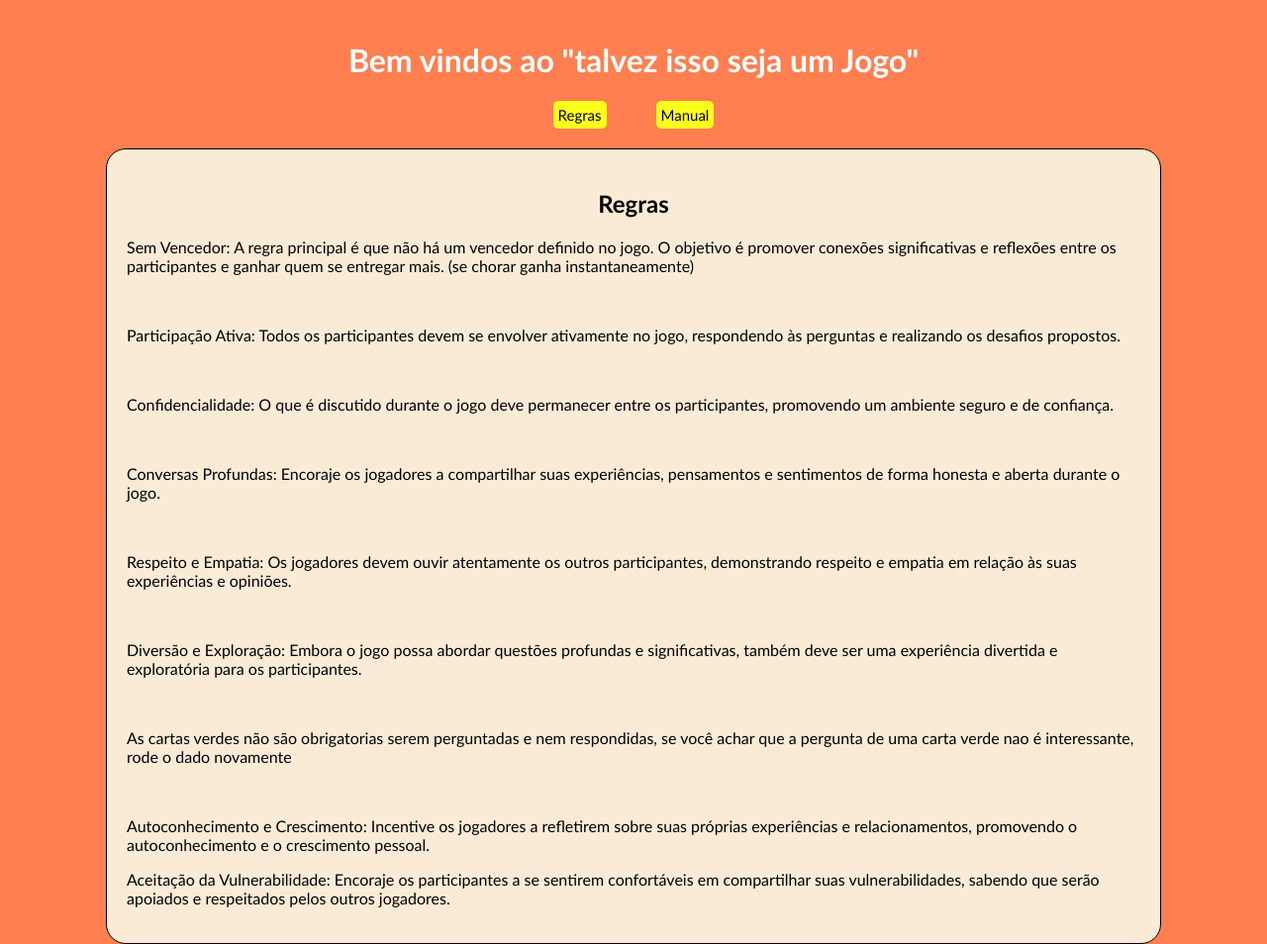
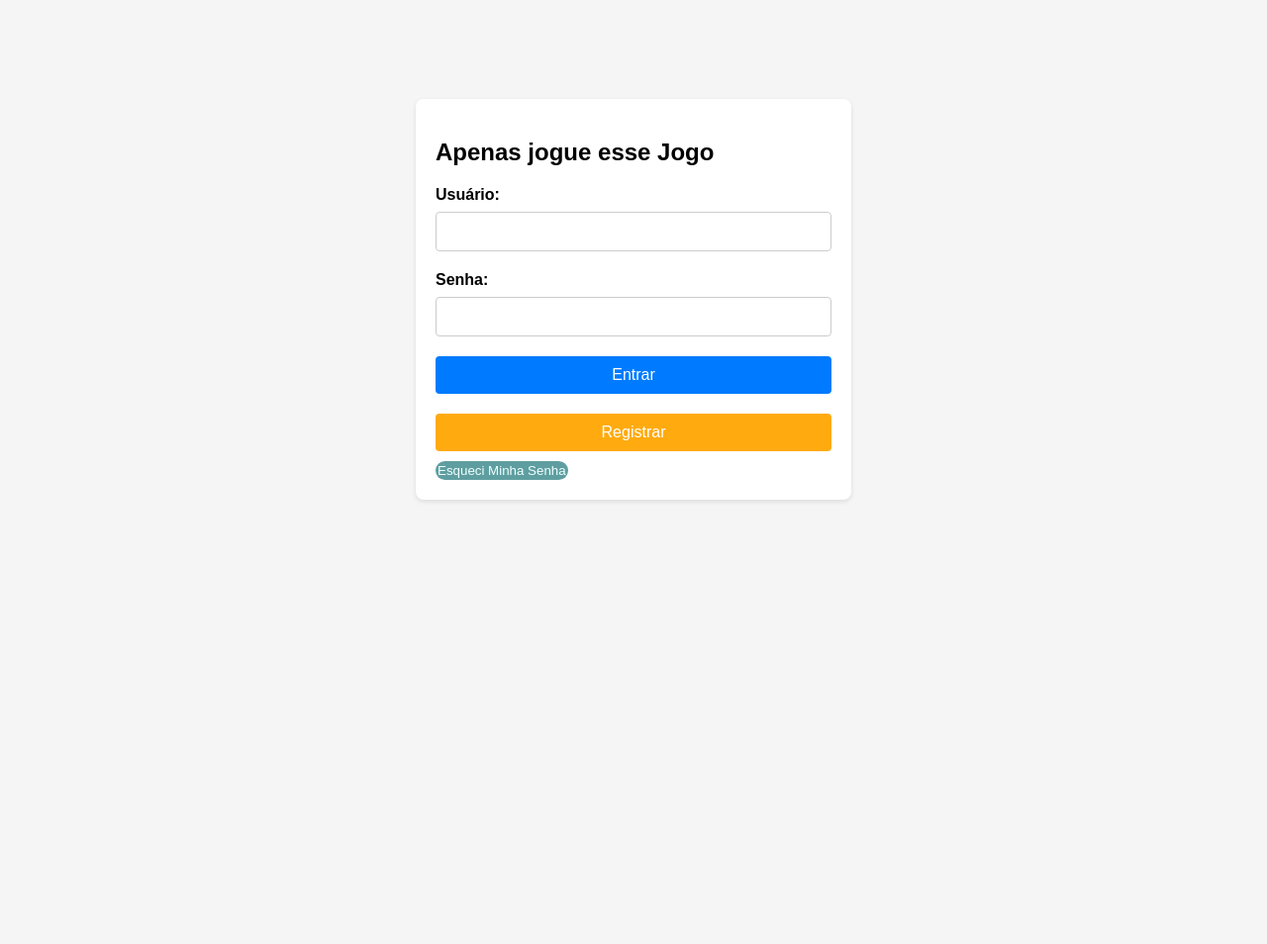
Before and after one commit to rafaelmattoss/apenas-jogue-esse-jogo, a plain HTML site: page index.htm in a window 1280 px wide. Shown: the top 954 px of the page at 99% size. After the commit the page ends 800 px from the top, so only its background shows below. Drawn offline with Linux system fonts and the light colour scheme.

Commit message:
registro de users

```diff
--- a/comeco.css
+++ b/comeco.css
@@ -1,88 +1,97 @@
 @charset "UTF-8";
 
-body{
-    margin: 0%;
-    padding: 0%;
-    background-color: coral;
-}
-#regras{
-    font-family: 'Trebuchet MS', 'Lucida Sans Unicode', 'Lucida Grande', 'Lucida Sans', Arial, sans-serif;
-    width: 80%;
-    height: 100%;
-    margin: auto;
-    background-color: antiquewhite;
-    padding: 20px;
-    border: 1px solid black;
-    border-radius: 20px ;
-    margin-bottom: 80px;
+/* Reset de estilos básicos */
+body, html {
+    margin: 0;
+    padding: 0;
+    font-family: Arial, sans-serif;
+    background-color: #f5f5f5;
 }
 
-#manual{
-    font-family: 'Trebuchet MS', 'Lucida Sans Unicode', 'Lucida Grande', 'Lucida Sans', Arial, sans-serif;
-    width: 80%;
-    height: 100%;
-    margin: auto;
-    background-color: antiquewhite;
+/* Container principal */
+.container {
+    max-width: 400px;
+    margin: 100px auto;
+    background-color: #fff;
     padding: 20px;
-    border: 1px solid black;
-    border-radius: 20px ;
+    border-radius: 8px;
+    box-shadow: 0 2px 5px rgba(0, 0, 0, 0.1);
 }
 
-h1{
-    font-family: 'Trebuchet MS', 'Lucida Sans Unicode', 'Lucida Grande', 'Lucida Sans', Arial, sans-serif;
-    text-align: center;
-    color: white;
+/* Estilos para o formulário */
+form {
+    display: flex;
+    flex-direction: column;
 }
 
-h2{
-    text-align: center;
+label {
+    margin-bottom: 8px;
+    font-weight: bold;
+}
+
+input[type="text"],
+input[type="password"] {
+    padding: 10px;
+    margin-bottom: 20px;
+    border: 1px solid #ccc;
+    border-radius: 4px;
+    font-size: 16px;
+}
+
+/* Botão de Entrar */
+#entrar {
+    padding: 10px 20px;
+    background-color: #007bff;
+    color: #fff;
+    border: none;
+    border-radius: 4px;
+    cursor: pointer;
+    font-size: 16px;
     margin-bottom: 20px;
 }
 
-header {
-    text-align: center; /* Centraliza o conteúdo horizontalmente */
-    padding: 20px; /* Adiciona algum espaço ao redor do cabeçalho */
-}
-
-#opcoes{
-    display: flex;
-    gap: 50px;
+#recover{
+    background-color: cadetblue;
+    color: azure;
+    padding: 2px;
+    border-radius: 10px;
 
 }
 
-.escolha{
-    background-color: rgb(251, 255, 27);
-    padding: 5px;
-    border-radius: 5px;
-    font-family: 'Trebuchet MS', 'Lucida Sans Unicode', 'Lucida Grande', 'Lucida Sans', Arial, sans-serif;
-    font-size: 15px;
+#entrar:hover {
+    background-color: #0056b3;
+}
+
+/* Link para Registrar */
+a {
+    padding: 10px 20px;
+    background-color: #ffab0f;
+    color: #fff;
+    border: none;
+    border-radius: 4px;
+    cursor: pointer;
+    font-size: 16px;
+    display: block;
+    text-align: center;
+    margin-bottom: 10px;
+    text-decoration: none;
+
+
 
 }
 
-#options {
-    display: flex;
-    justify-content: center; /* Centraliza os elementos filhos horizontalmente */
+a:hover {
+    background-color: #99670b;
 }
 
-#options > div {
-    margin: 0 10px; /* Adiciona algum espaço entre os elementos */
-    cursor: pointer; /* Altera o cursor para indicar que os elementos são clicáveis */
+/* Botão de Esqueci Minha Senha */
+button {
+    background-color: transparent;
+    border: none;
+    color: #007bff;
+    cursor: pointer;
 }
 
-#jogo{
-    display: block;
-    margin: auto;
-    height: 30px;
-    width: 100px;
-    padding: 10px;
-    background-color: gold;
-    align-items: center;
-    text-align: center;
-    margin-bottom: 50px;
-    margin-top: 50px;
-    font-family: Arial, Helvetica, sans-serif;
-    font-size: 15px;
-    color: black;
-    font-weight: 400;
-    border-radius: 20px;
+button:hover {
+    text-decoration: underline;
 }
--- a/index.htm
+++ b/index.htm
@@ -3,62 +3,29 @@
 <head>
     <meta charset="UTF-8">
     <meta name="viewport" content="width=device-width, initial-scale=1.0">
-    <title>Vida</title>
+    <title>Tela de Login</title>
     <link rel="stylesheet" href="comeco.css">
+
 </head>
 <body>
 
-    <header>
-        <h1>Bem vindos ao "talvez isso seja um Jogo" </h1>
+<div class="container">
+    <h2>Apenas jogue esse Jogo</h2>
+    <form action="#" id="form-login">
+        <label for="usuario">Usuário:</label>
+        <input type="text" id="usuario" name="usuario">
 
-           <div id="options">
-               <div id="opcoes">
+        <label for="senha">Senha:</label>
+        <input type="password" id="senha" name="senha">
 
-                  <div class="escolha">Regras</div>
-                  <div class="escolha"> Manual</div>
+        <button type="submit" id="entrar">Entrar</button>
+    </form>
 
-             </div>
-           </div>
-
-    </header>
-    <main>
-
-        <div id="regras">
-            <h2> Regras</h2>
-
-            <p>Sem Vencedor: A regra principal é que não há um vencedor definido no jogo. O objetivo é promover conexões significativas e reflexões entre os participantes e ganhar quem se entregar mais. (se chorar ganha instantaneamente)</p> <br>
-            <p>Participação Ativa: Todos os participantes devem se envolver ativamente no jogo, respondendo às perguntas e realizando os desafios propostos.</p> <br>
-            <p>Confidencialidade: O que é discutido durante o jogo deve permanecer entre os participantes, promovendo um ambiente seguro e de confiança.</p> <br>
-            <p> Conversas Profundas: Encoraje os jogadores a compartilhar suas experiências, pensamentos e sentimentos de forma honesta e aberta durante o jogo.</p> <br>
-            <p>Respeito e Empatia: Os jogadores devem ouvir atentamente os outros participantes, demonstrando respeito e empatia em relação às suas experiências e opiniões.</p> <br>
-            <p>Diversão e Exploração: Embora o jogo possa abordar questões profundas e significativas, também deve ser uma experiência divertida e exploratória para os participantes.</p> <br>
-
-            <p>As cartas verdes não são obrigatorias serem perguntadas e nem respondidas, se você achar que a pergunta de uma carta verde nao é interessante, rode o dado novamente</p> <br>
-
-            <p>Autoconhecimento e Crescimento: Incentive os jogadores a refletirem sobre suas próprias experiências e relacionamentos, promovendo o autoconhecimento e o crescimento pessoal.</p>
-            <p>Aceitação da Vulnerabilidade: Encoraje os participantes a se sentirem confortáveis em compartilhar suas vulnerabilidades, sabendo que serão apoiados e respeitados pelos outros jogadores.</p>
-
-        </div>
-
-        <div id="manual"> <br>
-
-            <h2>Manual</h2>
-            <ul>
-                <li>Reúna todos os participantes em um círculo para iniciar o jogo.</li> <br>
-                <li>Distribua o link de acesso para todos os participantes, garantindo que todos tenham acesso às perguntas e desafios.</li> <br>
-                <li>Decida quem começará o jogo, geralmente determinado pelo jogador mais jovem, mais velho ou por meio de um método aleatório.</li> <br>
-                <li>o jogador que roda o dado tira a carta para o jogador que esta a esquerda, fazendo com que o mesmo responda a pergunta ou realize o desafio sorteado (essa regra pode ser mudada a qualquer momento do jogo).</li> <br>
-                <li>Os outros participantes podem então compartilhar suas próprias respostas ou comentários sobre a questão apresentada.</li> <br>
-                <li>Continue jogando, passando o dado para o próximo jogador no sentido horário, até que todos tenham tido a oportunidade de participar.</li> <br>
-                <li>Não há um limite de tempo para o jogo, permitindo que as conversas fluam naturalmente e que todos tenham a chance de se expressar livremente.</li> <br>
-            </ul>
-
-        </div>
-
-    </main>
+    <a href="registrar.html">Registrar</a>
+    <button id="recover">Esqueci Minha Senha</button>
 
 
-    <a id="jogo" href="jogo.html"> Jogar</a>
+</div>
 
 </body>
 </html>
--- /dev/null
+++ b/registrar.css
@@ -0,0 +1,60 @@
+@charset "UTF-8";
+body {
+    font-family: Arial, sans-serif;
+    background-color: #f5f5f5;
+    padding: 20px;
+}
+form {
+    margin: auto;
+    max-width: 400px;
+    background-color: #fff;
+    padding: 20px;
+    border-radius: 8px;
+    box-shadow: 0 2px 5px rgba(0, 0, 0, 0.1);
+}
+h2 {
+    text-align: center;
+    margin-bottom: 20px;
+}
+label {
+    font-weight: bold;
+
+}
+input {
+    width: 100%;
+    padding: 10px;
+    margin-bottom: 15px;
+    border: 1px solid #ccc;
+    border-radius: 4px;
+    box-sizing: border-box;
+    margin-top: 10px; /* Garante que o padding não aumente a largura */
+}
+button {
+    width: 100%; /* Ocupa a largura total do pai (form) */
+    padding: 10px 20px;
+    background-color: #007bff;
+    color: #fff;
+    border: none;
+    border-radius: 4px;
+    cursor: pointer;
+    font-size: 16px;
+    margin-bottom: 20px;
+
+}
+button:hover {
+    background-color: #0056b3;
+}
+
+#voltar{
+    display: flex;
+    justify-content: center; /* Centraliza horizontalmente */
+    align-items: center; /* Centraliza verticalmente */
+    width: 50px;
+    height: 50px;
+    border-radius: 50%;
+    font-size: 24px;
+    background-color: rgb(255, 124, 30);
+    color: white;
+    text-decoration: none; /* Remove sublinhado do link */
+
+}
```
Also changed, not shown: jogo.html (+1 -1 lines), registrar.html (added, +34 -0 lines).
